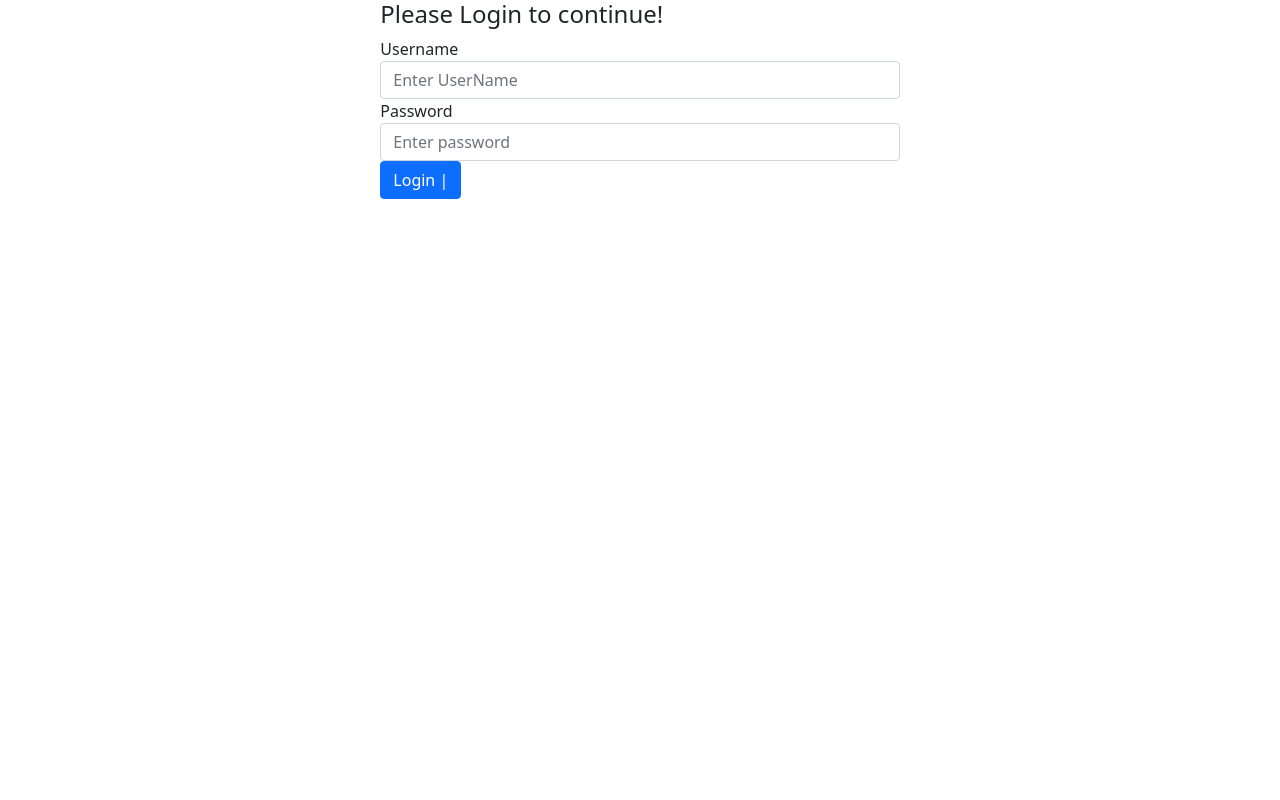
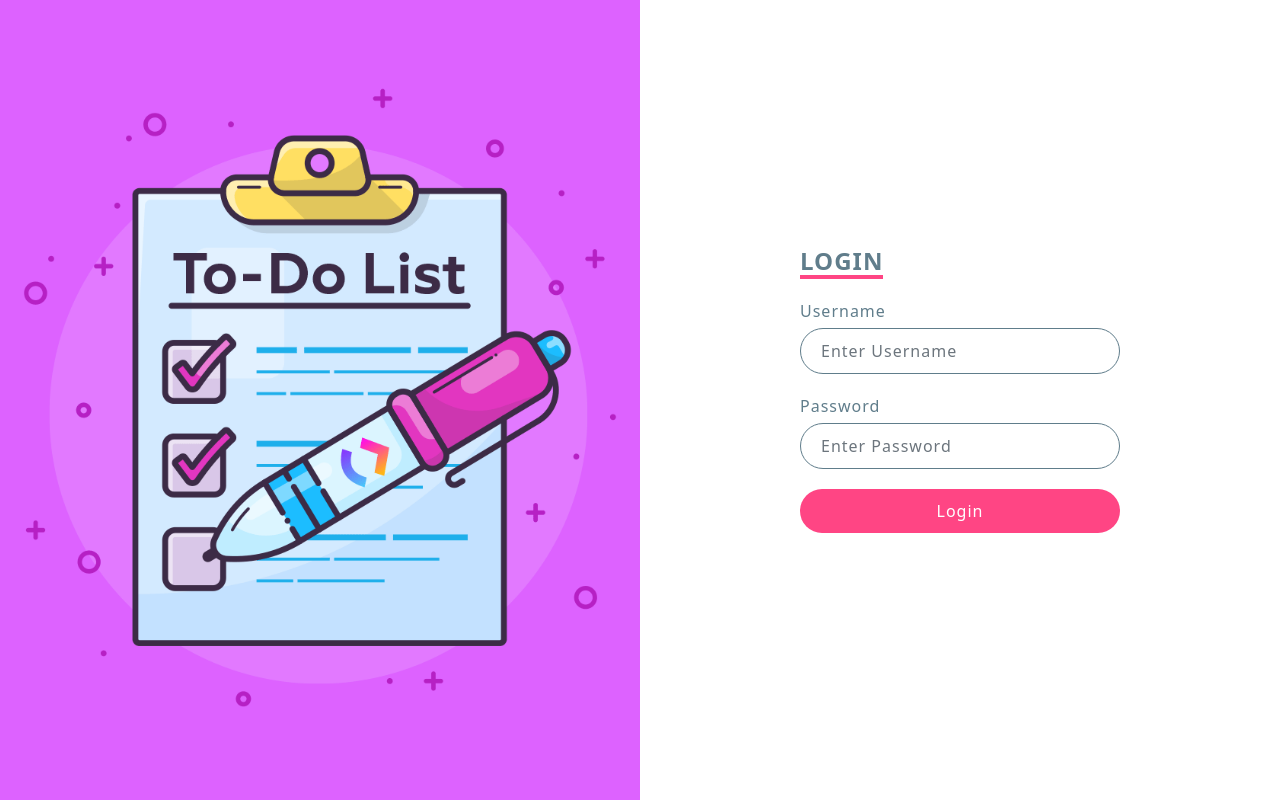
Before and after one commit to dinesh98raj/ToDoAppWithLoginAndLogout, a React (Create React App) app: page / in a window 1280 px wide. Built offline with nearby package versions, Linux system fonts and the light colour scheme; the HTML template or start-up script is replaced by a standard one.

Commit message:
login page changes

```diff
--- a/src/App.js
+++ b/src/App.js
@@ -3,7 +3,6 @@ import './App.css';
 import 'bootstrap/dist/css/bootstrap.min.css';
 import ToDo from './components/ToDo';
 import Login from './components/Login';
-import './components/Login.css';
 
 function App() {
 
@@ -18,6 +17,7 @@ function App() {
 
     return (
       <React.Fragment>
+
           { token ? <ToDo authtoken={token} handleToken={()=>setToken()}/> : <Login setToken={setToken} />}
       </React.Fragment>
     );
--- a/src/components/Login.css
+++ b/src/components/Login.css
@@ -1,6 +1,98 @@
-.login-wrapper {
+section {
+  position: relative;
+  width: 100%;
+  height: 100vh;
   display: flex;
-  flex-direction: column;
+}
+
+section .imgbx {
+  position: relative;
+  width: 50%;
+  height: 100%;
+}
+
+section .imgbx img {
+  position: absolute;
+  top: 0;
+  left: 0;
+  width: 100%;
+  height: 100%;
+  object-fit: cover;
+}
+
+section .loginbx {
+  display: flex;
+  width: 50%;
+  height: 100%;
+  justify-content: center;
   align-items: center;
-  /*flex-wrap: wrap;*/
 }
+
+section .loginbx .formbx {
+  width: 50%;
+}
+
+section .loginbx .formbx h4 {
+  color: #607d8b;
+  font-weight: 600;
+  font-size: 1.5em;
+  text-transform: uppercase;
+  margin-bottom: 20px;
+  border-bottom: 4px solid #ff4584;
+  display: inline-block;
+  letter-spacing: 1px;
+}
+
+section .loginbx .formbx .inputbx {
+  margin-bottom: 20px;
+}
+
+section .loginbx .formbx .inputbx span {
+  font-size: 16px;
+  margin-bottom: 5px;
+  display: inline-block;
+  color: #607d8b;
+  font-weight: 300;
+  font-size: 16px;
+  letter-spacing: 1px;
+}
+
+section .loginbx .formbx .inputbx input {
+  width: 100%;
+  padding: 10px 20px;
+  outline: none;
+  font-weight: 400;
+  border: 1px solid #607d8b;
+  font-size: 16px;
+  letter-spacing: 1px;
+  color: #607d8b;
+  background: transparent;
+  border-radius: 30px;
+}
+
+section .loginbx .formbx .inputbx input[type="submit"] {
+  background: #ff4584;
+  color: #fff;
+  outline: none;
+  border: none;
+  font-weight: 500;
+  cursor: pointer;
+}
+
+section .loginbx .formbx .inputbx input[type="submit"]:hover {
+  background: #f53677;
+}
+
+@media (max-width: 768px) {
+  section .imgbx {
+    display: none;
+  }
+
+  section .loginbx {
+    display: flex;
+    justify-content: center;
+    align-items: center;
+    width: 100%;
+    height: 100%;
+  }
+}
--- a/src/components/Login.jsx
+++ b/src/components/Login.jsx
@@ -1,5 +1,7 @@
 import React, { useState } from 'react';
 import { getAuthenticationToken } from '../services/ListOfTaskService';
+import LoginImg from './todoLogin.png';
+import './Login.css';
 
 export default function Login(props) {
   const [username, setUsername] = useState();
@@ -26,37 +28,42 @@ export default function Login(props) {
   }
 
   return (
-    <div className="row justify-content-center">
-      <div className="col-md-5">
-        <h4>Please Login to continue!</h4>
+    <section>
+      <div className="imgbx">
+        <img src={LoginImg}></img>
+      </div>
+      <div className="loginbx">
+        <div className="formbx">
+          <h4>Login</h4>
           <form autoComplete="off" onSubmit={handleSubmit}>
-          <div className="form-group">
-            <lable>Username
+            <div className="inputbx">
+              <lable><span>Username</span>
               <input name="username"
               id="username"
               type="text"
               onChange={(e) => setUsername(e.target.value)}
               value={username}
-                placeholder="Enter UserName"
-                className="form-control" required></input>
+              placeholder="Enter Username"
+              className="form-control"></input>
               </lable>
             </div>
-          <div className="form-group">
-            <lable>Password
+            <div className="inputbx">
+              <lable><span>Password</span>
               <input name="password"
               id="password"
               type="password"
               onChange={(e) => setPassword(e.target.value)}
               value={password}
-                placeholder="Enter password"
-                className="form-control" required></input>
+              placeholder="Enter Password"
+              className="form-control"></input>
               </lable>
             </div>
-          <button className="btn btn-primary">
-            Login | <i className="fas fa-sign-in-alt"></i>
-          </button>
+            <div className="inputbx">
+              <input type="submit" value="Login"></input>
+            </div>
           </form>
         </div>
       </div>
-  )
+    </section>
+  );
 }
```
Also changed, not shown: src/components/todoLogin.png (added). Lines whose indentation alone changed are shown as unchanged.
